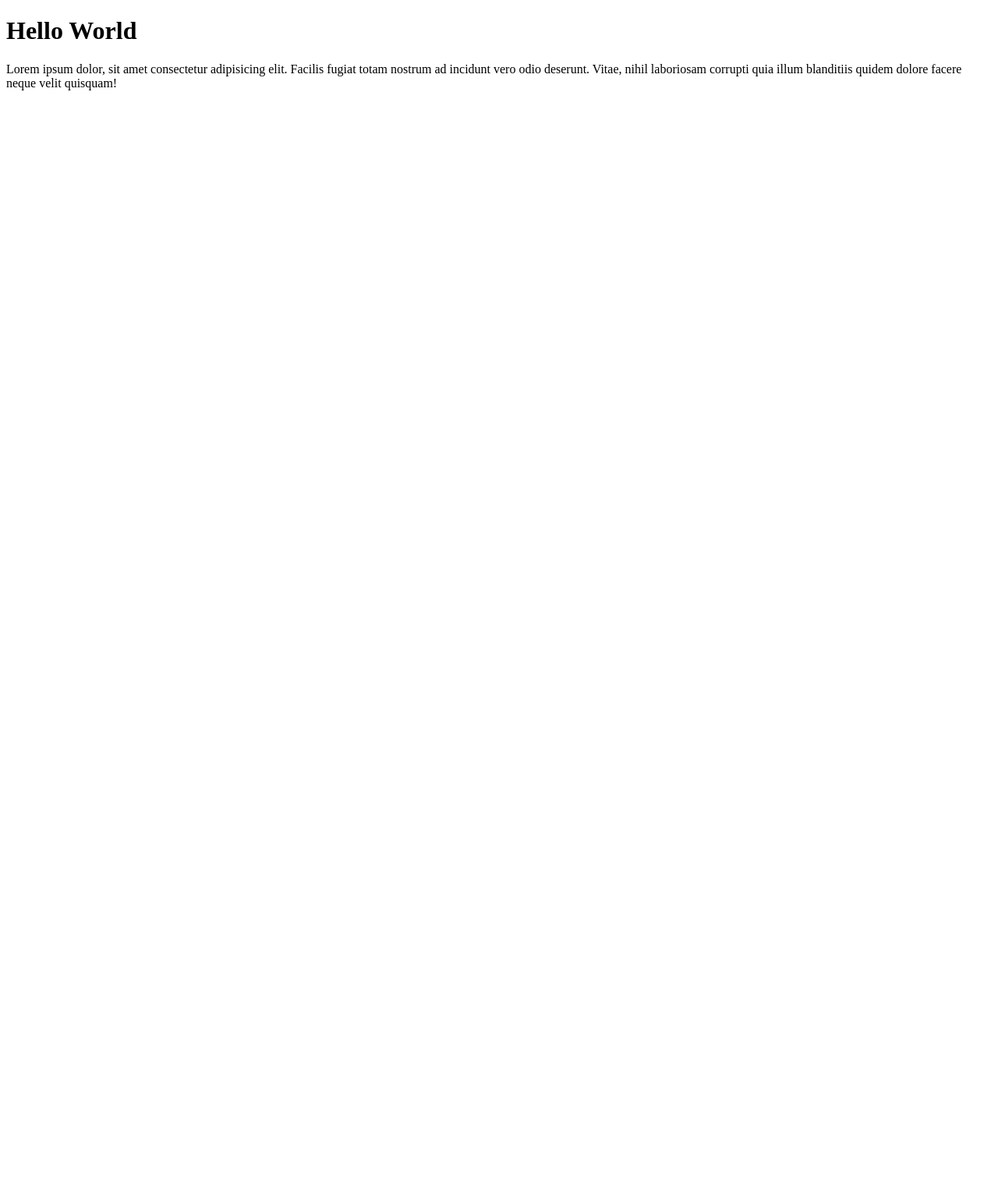
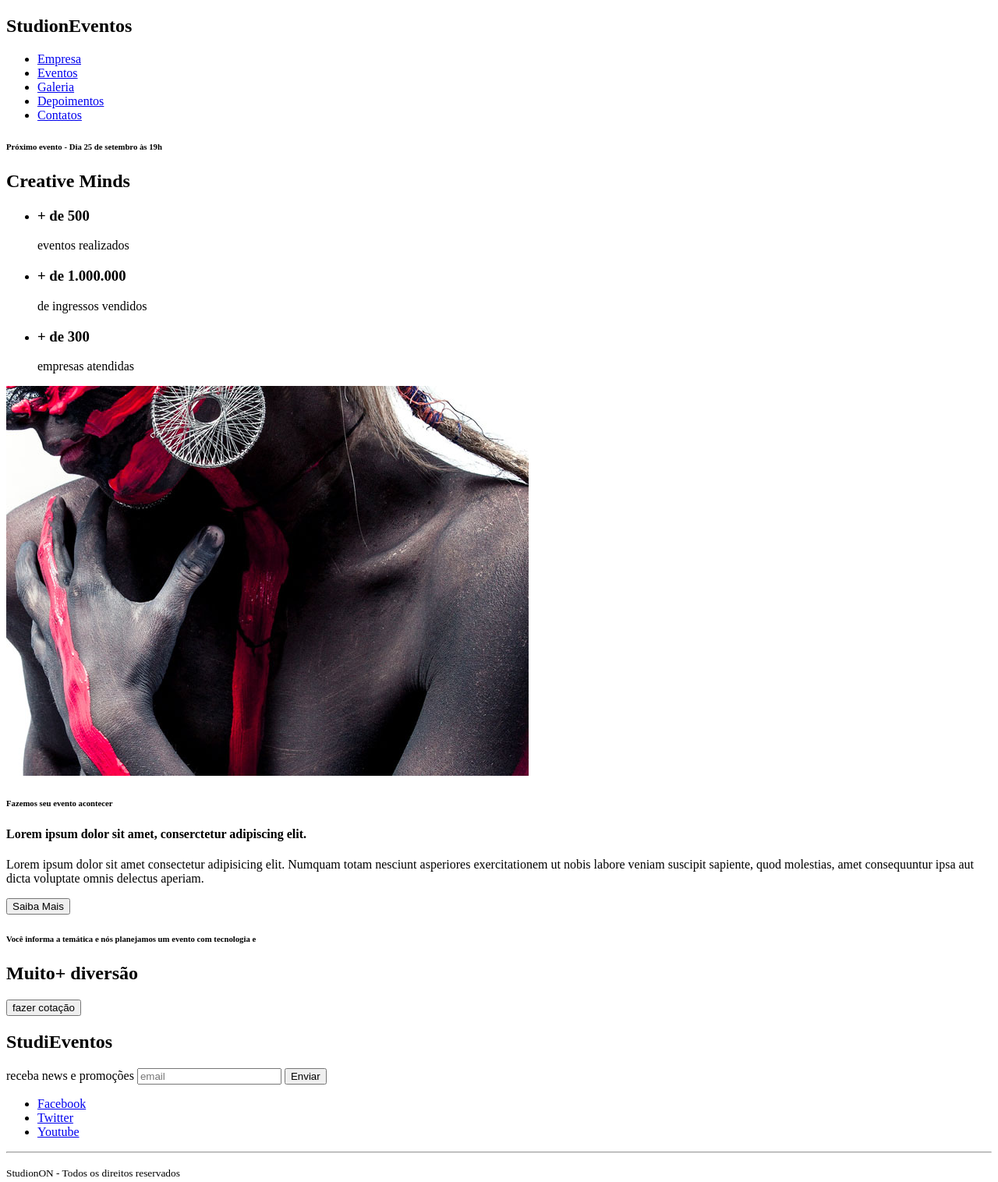
Before and after one commit to sandyLohran/curso-imagine, a website: page src/index.html in a window 1280 px wide. Shown: the whole page at 78% size. Before the commit the page ends 800 px from the top, so only its background shows below. Drawn offline with Linux system fonts and the light colour scheme.

Commit message:
feat:(html) construido html estrutura mae

```diff
--- a/src/index.html
+++ b/src/index.html
@@ -1,13 +1,79 @@
 <!DOCTYPE html>
 <html lang="pt-br">
+
 <head>
     <meta charset="UTF-8">
     <meta http-equiv="X-UA-Compatible" content="IE=edge">
     <meta name="viewport" content="width=device-width, initial-scale=1.0">
     <title>Studion</title>
 </head>
+
 <body>
-    <h1>Hello World</h1>
-    <p>Lorem ipsum dolor, sit amet consectetur adipisicing elit. Facilis fugiat totam nostrum ad incidunt vero odio deserunt. Vitae, nihil laboriosam corrupti quia illum blanditiis quidem dolore facere neque velit quisquam!</p>
+    <nav>
+        <h1>Studion<span><span>Eventos</span></span></h1>
+        <ul>
+            <li> <a href="#">Empresa</a></li>
+            <li> <a href="#eventos">Eventos</a></li>
+            <li> <a href="#">Galeria</a></li>
+            <li> <a href="#">Depoimentos</a></li>
+            <li> <a href="#">Contatos</a></li>
+        </ul>
+    </nav>
+    <header>
+        <div id="slider"></div>
+        <div class="slider">
+            <h6><span>Próximo evento</span> - Dia 25 de setembro às 19h</h6>
+            <h2><span>Creative</span> Minds</h2>
+        </div>
+    </header>
+    <main>
+        <section id="eventos">
+            <ul>
+                <li>
+                    <h3>+ de 500</h3>eventos realizados
+                </li>
+                <li>
+                    <h3>+ de 1.000.000</h3>de ingressos vendidos
+                </li>
+                <li>
+                    <h3>+ de 300</h3> empresas atendidas
+                </li>
+            </ul>
+        </section>
+        <section>
+            <div>
+                <img src="./images/institutional.jpg" alt="">
+                <h6>Fazemos seu evento acontecer</h6>
+                <h4>Lorem ipsum dolor sit amet, conserctetur adipiscing elit.</h4>
+                <p> Lorem ipsum dolor sit amet consectetur adipisicing elit. Numquam totam nesciunt asperiores
+                    exercitationem ut nobis labore veniam suscipit sapiente, quod molestias, amet consequuntur ipsa aut
+                    dicta voluptate omnis delectus aperiam.</p>
+                <button>Saiba Mais</button>
+            </div>
+        </section>
+        <section>
+            <div>
+                <h6>Você informa a temática e nós planejamos um evento com tecnologia e</h6>
+                <h2><span>Muito+ </span> diversão</h2>
+                <button>fazer cotação</button>
+            </div>
+        </section>
+    </main>
+    <footer>
+        <h2>Studi<span><span>Eventos</span></span></h2>
+        <form>
+            <label>receba news e promoções</label>
+            <input type="email" placeholder="email">
+            <button type="submit">Enviar</button>
+        </form>
+        <ul>
+            <li><a href="https://www.facebook.com/" target="_blank">Facebook</a></li>
+            <li><a href="https://twitter.com/" target="_blank">Twitter</a></li>
+            <li><a href="https://www.youtube.com/" target="_blank">Youtube</a></li>
+        </ul>
+        <hr>
+        <p><small>Studion<span>ON - </span>Todos os direitos reservados</small></p>
+    </footer>
 </body>
+
 </html>
```
